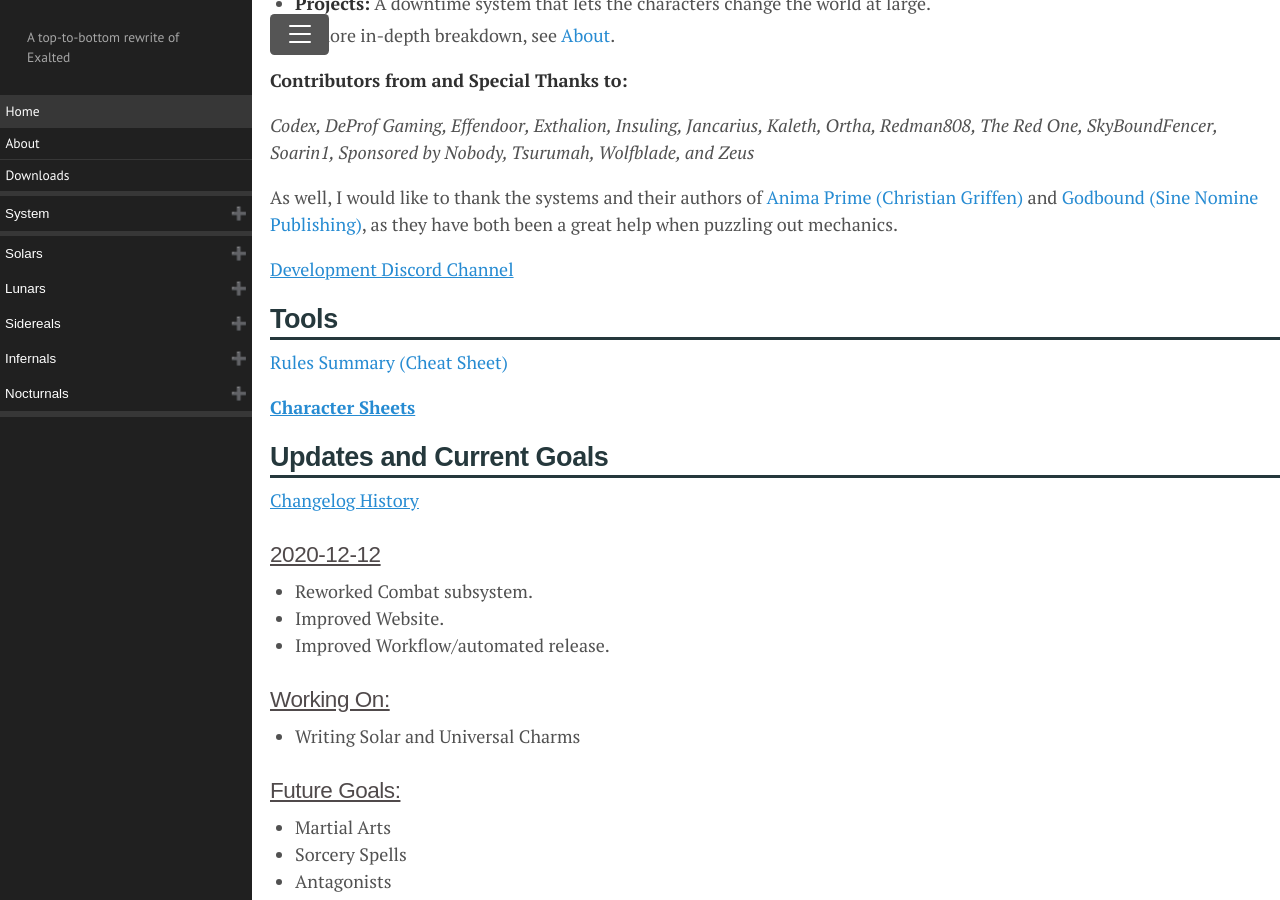
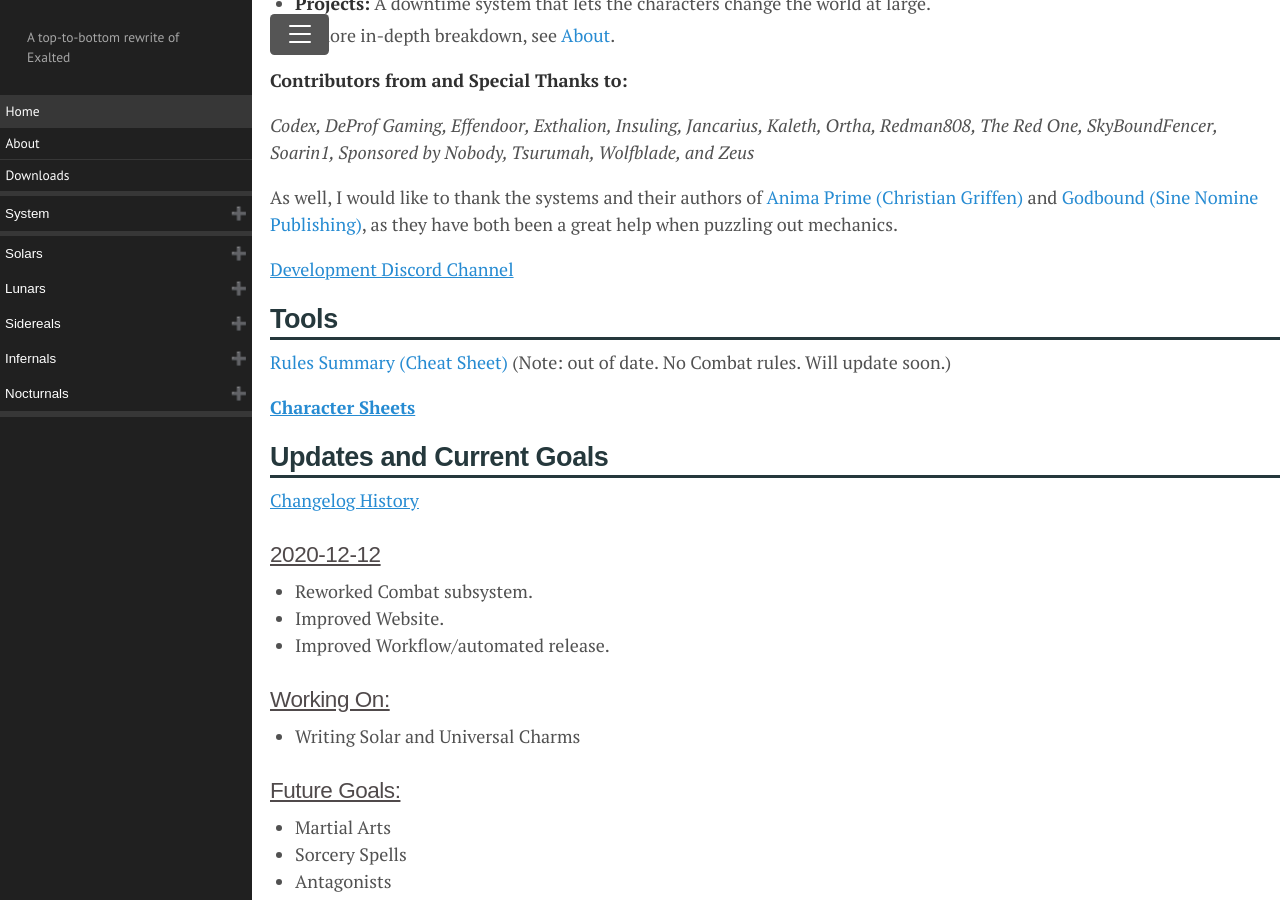
Before and after one commit to Dragonmystic707/exalted-reincarnated, a Jekyll site: the page built from docs/index.md, in a window 1280 px wide and 900 px high, scrolled down 579 px. Built offline with Jekyll 4.4.1, drawn with Linux system fonts in a browser that asks for light colours.

Commit message:
Updated Index with note about summary.

```diff
--- a/docs/index.md
+++ b/docs/index.md
@@ -33,7 +33,7 @@ As well, I would like to thank the systems and their authors of [Anima Prime (Ch
 Tools
 -----
 
-<a href="/assets/downloads/Summary.pdf" download>Rules Summary (Cheat Sheet)</a>
+<a href="/assets/downloads/Summary.pdf" download>Rules Summary (Cheat Sheet)</a>  (Note: out of date. No Combat rules. Will update soon.)
 
 [**<u>Character Sheets</u>**](https://docs.google.com/spreadsheets/d/1jRyQCIH2EfPr_X8OzsWhJxdUE4AAg2E7K3Lh8oMEWuQ/edit?usp=sharing)
 
```
